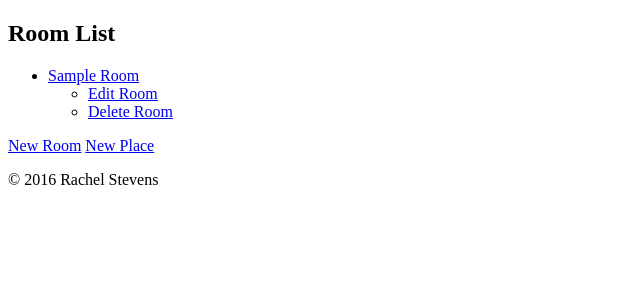
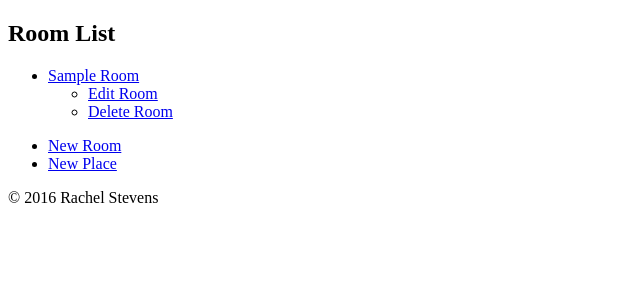
Before and after one commit to raq929/find-it, a Django app: template item/templates/item/room_list.html in a window 1280 px wide. Shown: the part 181-481 px from the top of the page, without its empty margins (0-640 px from the left). Run offline with Django 3.2, Linux system fonts and the light colour scheme; the template is opened without the code that fills it: most values are stand-ins (such as "Sample title", 1, 10 or a date in 2020).

Commit message:
Add button classes to lists - item, place, room.
Create new ul in room list.

```diff
--- a/item/templates/item/room_list.html
+++ b/item/templates/item/room_list.html
@@ -12,14 +12,14 @@
         <a href="{{ room.get_absolute_url }}">
           {{ room.name|title }}
         </a>
-      <ul>
+      <ul class='buttons'>
           <li>
-            <a href="{{ room.get_update_url }}">
+            <a class='button' href="{{ room.get_update_url }}">
               Edit Room
             </a>
           </li>
           <li>
-            <a href="{{ room.get_delete_url }}">
+            <a class='button' href="{{ room.get_delete_url }}">
               Delete Room
             </a>
           </li>
@@ -29,6 +29,8 @@
      <li><em>There are currently no Rooms available.</em></li>
     {% endfor %}
   </ul>
-  <a href="{% url 'room_create' %}">New Room</a>
-  <a href="{% url 'place_create' %}">New Place</a>
+  <ul class='buttons'>
+    <li><a class='new button' href="{% url 'room_create' %}">New Room</a></li>
+    <li><a class='new button' href="{% url 'place_create' %}">New Place</a></li>
+  </ul>
 {% endblock %}
```
Also changed, not shown: item/templates/item/item_list.html (+4 -4 lines), item/templates/item/place_list.html (+4 -4 lines).
